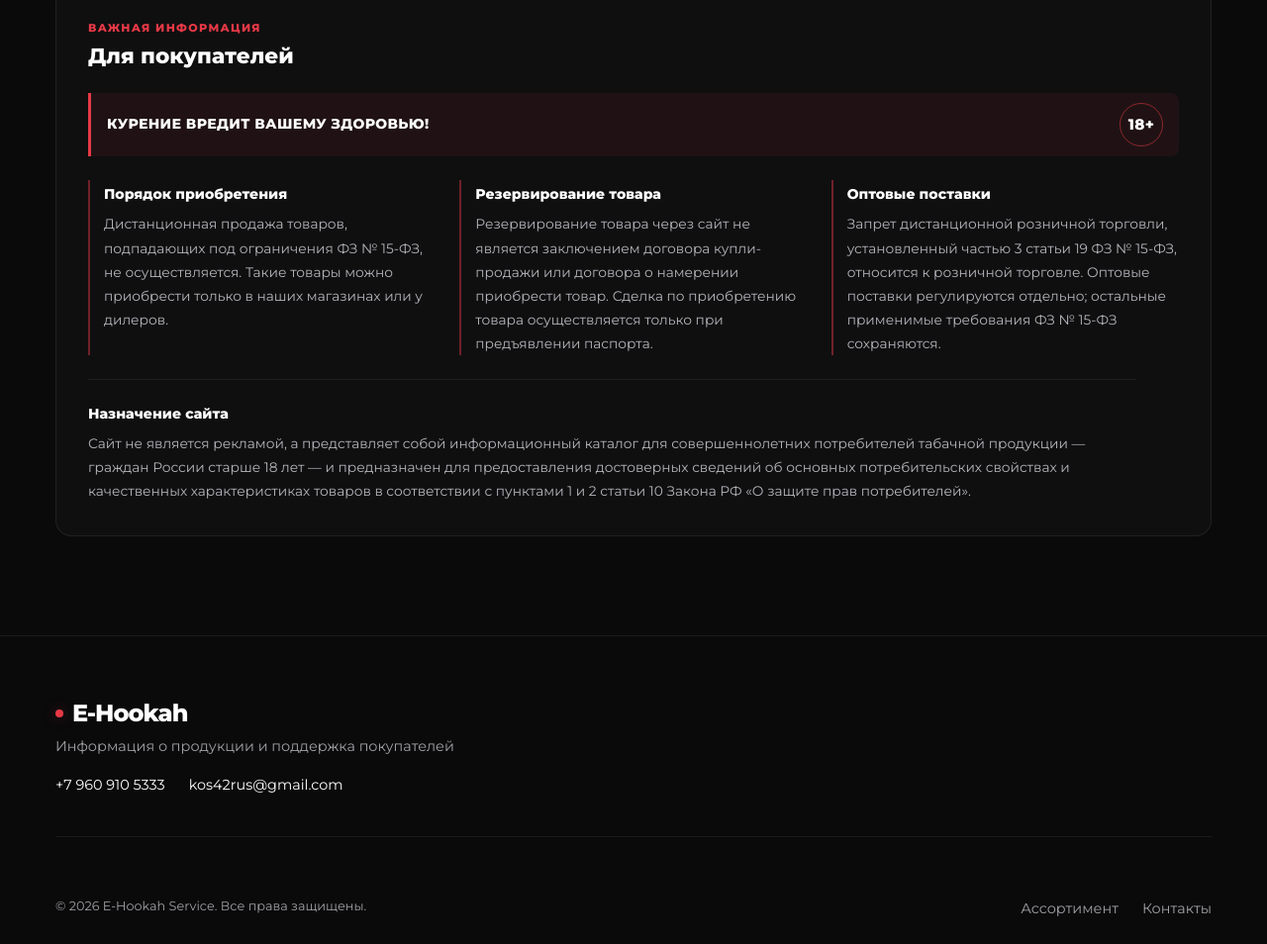
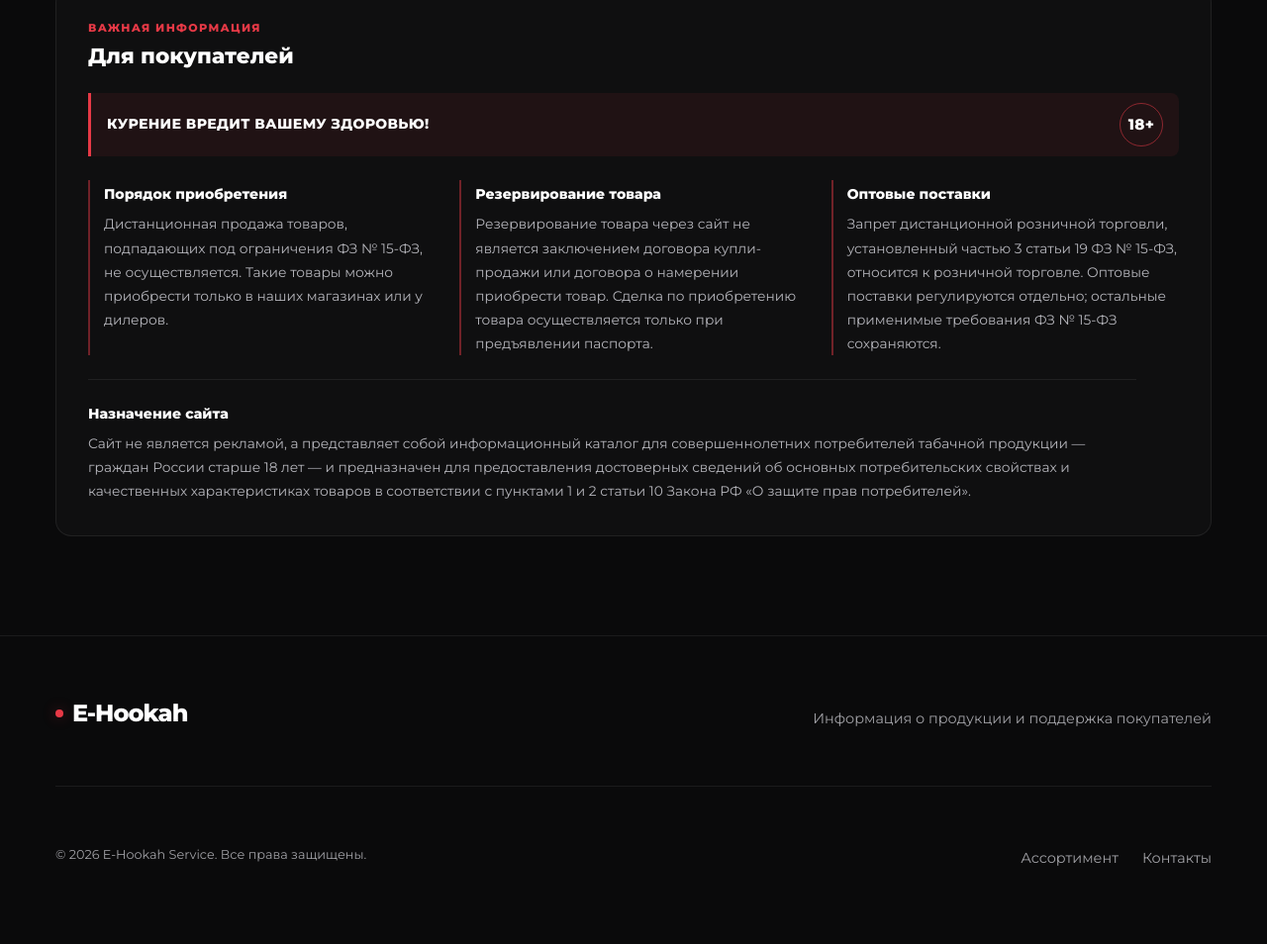
Before and after one commit to MegaRostBLR1/hookahRus, a plain HTML site: page index.html in a window 1280 px wide. Shown: the part 5040-5994 px from the top of the page at 99% size. After the commit the page ends 5943 px from the top, so only its background shows below. Drawn offline with Linux system fonts and the light colour scheme.

Commit message:
Remove duplicated contacts from footer

```diff
--- a/index.html
+++ b/index.html
@@ -373,14 +373,8 @@
 <footer class="footer">
     <div class="container footer-container">
         <div class="footer-main">
-            <div class="footer-main__identity">
-                <a class="footer-brand" href="#hero">E-Hookah</a>
-                <p class="footer-caption">Информация о продукции и поддержка покупателей</p>
-                <div class="footer-contacts">
-                    <a href="tel:+79609105333">+7 960 910 5333</a>
-                    <a href="mailto:kos42rus@gmail.com">kos42rus@gmail.com</a>
-                </div>
-            </div>
+            <a class="footer-brand" href="#hero">E-Hookah</a>
+            <p class="footer-caption">Информация о продукции и поддержка покупателей</p>
         </div>
 
 
```
